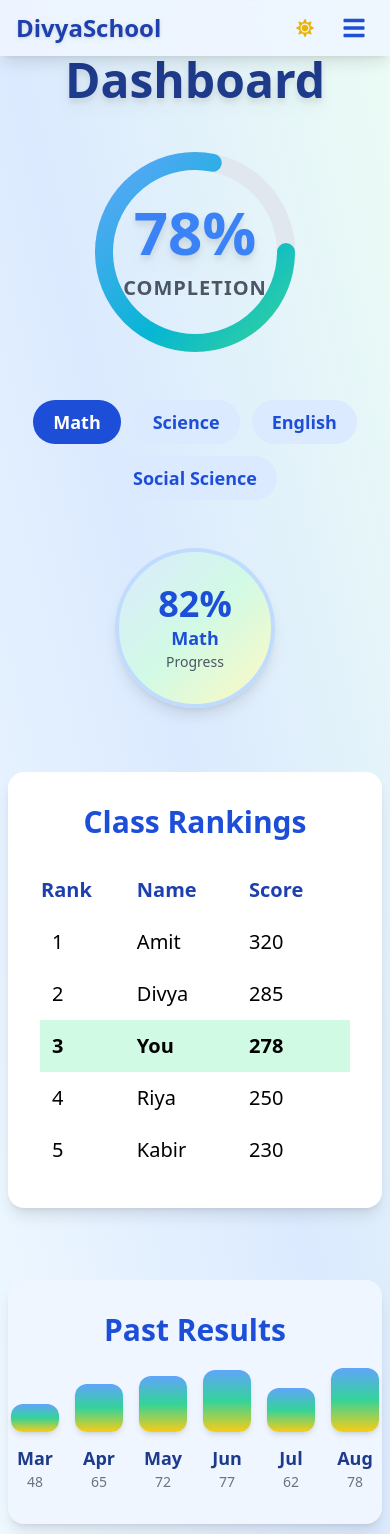
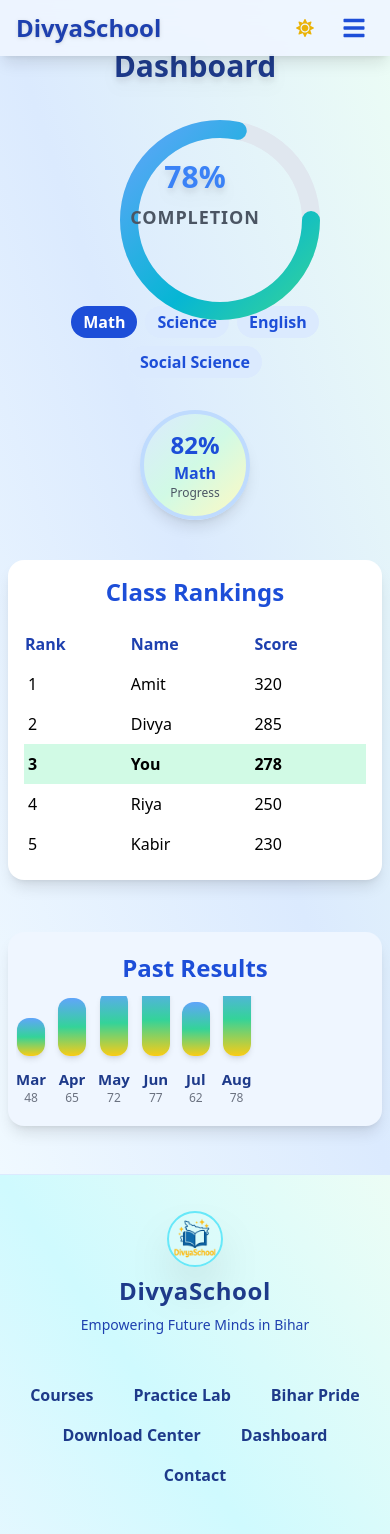
Before and after one commit to RANAPRATAPRAO/DivyaSchool, a React (Vite) app: page /dashboard in a window 390 px wide. Shown: the top 1534 px of the page. Built offline with nearby package versions, Linux system fonts and the light colour scheme.

Commit message:
Dashboard enhancement

```diff
--- a/src/pages/Dashboard.jsx
+++ b/src/pages/Dashboard.jsx
@@ -2,9 +2,8 @@
 import { useTranslation } from "react-i18next";
 import { motion } from "framer-motion";
 
-// EXAMPLE DATA - connect to backend/localStorage for real use!
-const progress = 78; // percent of all course completion
-
+// Example data
+const progress = 78; // percent
 const leaderboard = [
   { name: "Amit", score: 320 },
   { name: "Divya", score: 285 },
@@ -30,7 +29,7 @@
   "Social Science": 75
 };
 
-const size = 200; // for progress circle
+const size = 200; // Progress circle
 const stroke = 18;
 const radius = (size / 2) - (stroke / 2);
 const circumference = 2 * Math.PI * radius;
@@ -40,17 +39,22 @@
   const [activeSubject, setActiveSubject] = useState(subjects[0]);
 
   return (
-    <main className="min-h-screen w-full bg-gradient-to-tr from-sky-50 via-blue-100 to-emerald-50 dark:from-gray-900 dark:via-gray-800 dark:to-slate-900 transition-colors flex flex-col items-center justify-center px-2">
-      <div className="w-full max-w-6xl py-14 flex flex-col items-center">
+    <main className="min-h-screen w-full bg-gradient-to-tr from-sky-50 via-blue-100 to-emerald-50 dark:from-gray-900 dark:via-gray-800 dark:to-slate-900 transition-colors flex flex-col items-center px-2 py-5">
+      <div className="w-full max-w-6xl py-7 flex flex-col items-center">
+
         {/* Title */}
-        <h2 className="text-5xl font-extrabold mb-12 text-blue-900 dark:text-cyan-100 text-center drop-shadow-lg">
+        <h2 className="text-3xl sm:text-5xl font-extrabold mb-9 text-blue-900 dark:text-cyan-100 text-center drop-shadow-lg">
           {t('dashboard') || "Dashboard"}
         </h2>
 
-        <div className="flex flex-col lg:flex-row w-full gap-16 items-center justify-between">
+        {/* Main responsive area */}
+        <div className="flex flex-col lg:flex-row w-full gap-10 lg:gap-16 items-center justify-between">
+
           {/* Left: Progress Circle + Subject Selector */}
-          <div className="flex flex-col items-center gap-8 min-w-[220px]">
-            <div className="relative w-[200px] h-[200px]">
+          <div className="flex flex-col items-center gap-6 min-w-[170px] w-full max-w-xs">
+
+            {/* Progress Circle */}
+            <div className="relative w-[150px] h-[150px] sm:w-[200px] sm:h-[200px]">
               <svg width={size} height={size} className="absolute top-0 left-0">
                 {/* Bg ring */}
                 <circle
@@ -86,19 +90,20 @@
               </svg>
               {/* Percent label */}
               <div className="absolute w-full h-full flex flex-col justify-center items-center left-0 top-0">
-                <span className="text-6xl font-extrabold text-blue-500 dark:text-cyan-200 drop-shadow-lg">{progress}%</span>
-                <span className="text-xl mt-3 font-bold text-gray-600 dark:text-cyan-400 uppercase tracking-wider">
+                <span className="text-3xl sm:text-6xl font-extrabold text-blue-500 dark:text-cyan-200 drop-shadow-lg">{progress}%</span>
+                <span className="text-lg sm:text-xl mt-2 sm:mt-3 font-bold text-gray-600 dark:text-cyan-400 uppercase tracking-wider">
                   {t('completion') || "Completion"}
                 </span>
               </div>
             </div>
+
             {/* Subject selection */}
-            <div className="flex gap-3 mt-4 flex-wrap justify-center">
+            <div className="flex gap-2 sm:gap-3 mt-3 flex-wrap justify-center w-full">
               {subjects.map(subj => (
                 <button
                   key={subj}
                   onClick={() => setActiveSubject(subj)}
-                  className={`px-5 py-2 rounded-full text-lg font-bold transition
+                  className={`px-3 py-1 sm:px-5 sm:py-2 rounded-full text-base sm:text-lg font-bold transition
                     ${activeSubject === subj
                       ? "bg-blue-700 text-white dark:bg-cyan-600"
                       : "bg-blue-100 dark:bg-gray-800 text-blue-700 dark:text-cyan-200 hover:bg-blue-200 dark:hover:bg-gray-700"}`}
@@ -107,38 +112,45 @@
                 </button>
               ))}
             </div>
+
             {/* Subject progress graph */}
             <motion.div
               key={activeSubject}
               initial={{ opacity: 0, scale: 0.6, y: 30 }}
               animate={{ opacity: 1, scale: 1, y: 0 }}
               transition={{ duration: 0.7 }}
-              className="mt-4 w-[160px] h-[160px] bg-gradient-to-br from-blue-100 via-emerald-100 to-yellow-100 dark:from-gray-800 dark:via-cyan-900 dark:to-gray-800 rounded-full flex flex-col justify-center items-center border-4 border-blue-200 dark:border-cyan-700 shadow-lg"
+              className="mt-2 sm:mt-4 w-[110px] sm:w-[160px] h-[110px] sm:h-[160px]
+                         bg-gradient-to-br from-blue-100 via-emerald-100 to-yellow-100
+                         dark:from-gray-800 dark:via-cyan-900 dark:to-gray-800
+                         rounded-full flex flex-col justify-center items-center
+                         border-4 border-blue-200 dark:border-cyan-700 shadow-lg"
             >
-              <span className="text-4xl font-bold text-blue-700 dark:text-cyan-300">{subjectProgress[activeSubject]}%</span>
-              <span className="text-lg font-semibold text-blue-700 dark:text-cyan-300">{activeSubject}</span>
-              <span className="text-sm text-gray-600 dark:text-cyan-400">Progress</span>
+              <span className="text-2xl sm:text-4xl font-bold
+                text-blue-700 dark:text-cyan-300">{subjectProgress[activeSubject]}%</span>
+              <span className="text-base sm:text-lg font-semibold text-blue-700 dark:text-cyan-300">{activeSubject}</span>
+              <span className="text-xs sm:text-sm text-gray-600 dark:text-cyan-400">Progress</span>
             </motion.div>
           </div>
 
           {/* Right: Rankings & Chart */}
-          <div className="flex-1 w-full max-w-xl flex flex-col gap-10">
+          <div className="flex-1 w-full max-w-xl flex flex-col gap-7 sm:gap-10">
+
             {/* Leaderboard */}
             <motion.div
               initial={{ x: 40, opacity: 0 }}
               animate={{ x: 0, opacity: 1 }}
               transition={{ delay: 0.2, duration: 0.7 }}
-              className="mb-8 bg-white dark:bg-gray-900 rounded-2xl shadow-lg p-8"
+              className="mb-6 sm:mb-8 bg-white dark:bg-gray-900 rounded-2xl shadow-lg p-4 sm:p-8"
             >
-              <span className="text-3xl font-bold text-blue-700 dark:text-cyan-200 mb-6 block text-center">
+              <span className="text-2xl sm:text-3xl font-bold text-blue-700 dark:text-cyan-200 mb-4 sm:mb-6 block text-center">
                 {t('dashboard_rankings') || "Class Rankings"}
               </span>
-              <table className="w-full text-left text-xl">
+              <table className="w-full text-left text-base sm:text-xl">
                 <thead>
                   <tr>
-                    <th className="py-3 font-bold text-blue-800 dark:text-cyan-200">Rank</th>
-                    <th className="py-3 font-bold text-blue-800 dark:text-cyan-200">Name</th>
-                    <th className="py-3 font-bold text-blue-800 dark:text-cyan-200">Score</th>
+                    <th className="py-2 sm:py-3 font-bold text-blue-800 dark:text-cyan-200">Rank</th>
+                    <th className="py-2 sm:py-3 font-bold text-blue-800 dark:text-cyan-200">Name</th>
+                    <th className="py-2 sm:py-3 font-bold text-blue-800 dark:text-cyan-200">Score</th>
                   </tr>
                 </thead>
                 <tbody>
@@ -150,44 +162,49 @@
                       transition={{ delay: 0.07 * i }}
                       className={row.name === "You" ? "font-extrabold bg-emerald-100 dark:bg-cyan-900" : ""}
                     >
-                      <td className="py-3 pl-3">{i + 1}</td>
-                      <td className="py-3">{row.name}</td>
-                      <td className="py-3">{row.score}</td>
+                      <td className="py-2 pl-1 sm:py-3 sm:pl-3">{i + 1}</td>
+                      <td className="py-2 sm:py-3">{row.name}</td>
+                      <td className="py-2 sm:py-3">{row.score}</td>
                     </motion.tr>
                   ))}
                 </tbody>
               </table>
             </motion.div>
 
-            {/* Past Results Chart (Bar graph) */}
+            {/* Past Results: Responsive Scrollable Bar Chart */}
             <motion.div
               initial={{ y: 30, opacity: 0 }}
               animate={{ y: 0, opacity: 1 }}
               transition={{ delay: 0.35, duration: 0.7 }}
-              className="bg-blue-50 dark:bg-gray-900 rounded-2xl shadow-lg p-8"
+              className="bg-blue-50 dark:bg-gray-900 rounded-2xl shadow-lg px-2 sm:px-8 py-5 sm:py-8"
             >
-              <span className="text-3xl font-bold text-blue-700 dark:text-cyan-200 mb-6 block text-center">
+              <span className="text-2xl sm:text-3xl font-bold text-blue-700 dark:text-cyan-200 mb-3 sm:mb-6 block text-center">
                 {t('dashboard_results') || "Past Results"}
               </span>
-              <div className="flex gap-4 justify-center items-end h-[120px]">
+              <div className="w-full overflow-x-auto scrollbar-thin scrollbar-thumb-cyan-200 scrollbar-track-transparent">
+                <div className="flex gap-3 sm:gap-4 justify-start items-end h-[110px] sm:h-[120px] min-w-[410px] sm:min-w-0">
                   {pastResults.map(({ month, value }, i) => (
                     <motion.div
                       key={month}
                       initial={{ opacity: 0, height: 12 }}
                       animate={{ opacity: 1, height: 30 + value * 1.2 }}
                       transition={{ delay: 0.1 * i }}
-                    className="flex flex-col justify-end items-center"
+                      className="flex flex-col justify-end items-center flex-shrink-0"
                     >
                       <div
-                      className="w-12 rounded-xl bg-gradient-to-b from-blue-400 via-emerald-400 to-yellow-400 dark:from-cyan-700 dark:via-cyan-400 dark:to-cyan-200 shadow-md mb-2 transition-all"
+                        className="w-7 sm:w-12 rounded-xl bg-gradient-to-b from-blue-400 via-emerald-400 to-yellow-400 dark:from-cyan-700 dark:via-cyan-400 dark:to-cyan-200 shadow-md mb-2 transition-all"
                         style={{ height: `${30 + value * 1.2}px` }}
                       ></div>
-                    <span className="text-center text-blue-900 dark:text-cyan-200 mt-1 font-bold text-lg">{month}</span>
-                    <span className="text-sm text-gray-500 dark:text-cyan-400">{value}</span>
+                      <span className="text-center text-blue-900 dark:text-cyan-200 mt-1 font-bold text-[15px] sm:text-lg">
+                        {month}
+                      </span>
+                      <span className="text-xs sm:text-sm text-gray-500 dark:text-cyan-400">{value}</span>
                     </motion.div>
                   ))}
                 </div>
+              </div>
             </motion.div>
+
           </div>
         </div>
       </div>
```
Lines whose indentation alone changed are shown as unchanged.
